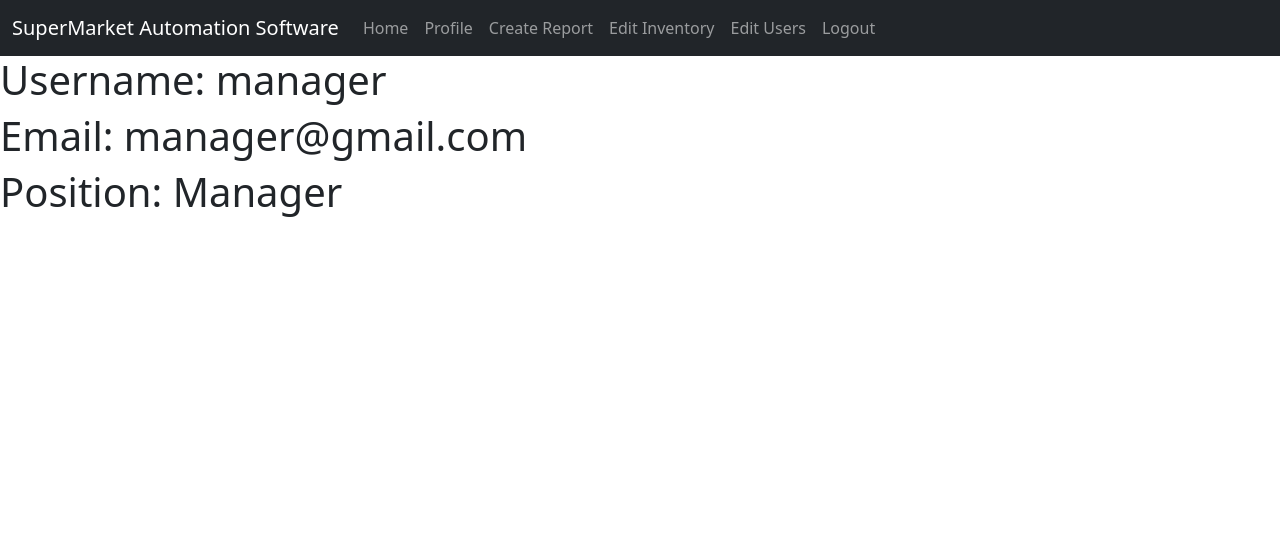
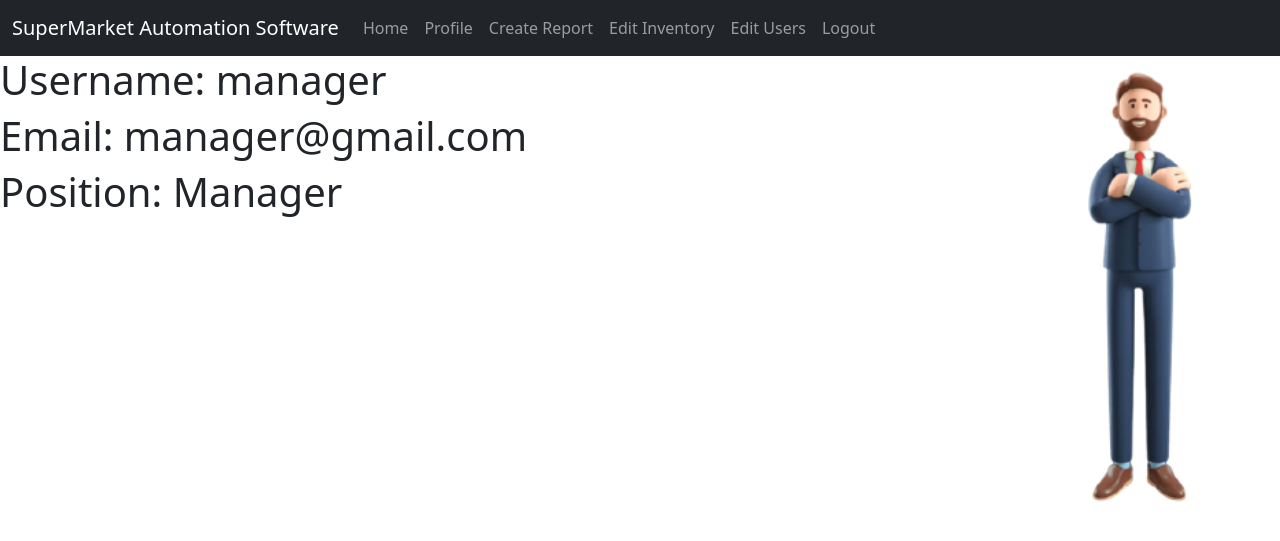
Before and after one commit to kaushal-banthia/supermarket, a Django app: page /profile/ in a window 1280 px wide. Shown: the top 541 px of the page. Run offline with Django 3.2, Linux system fonts and the light colour scheme; a user stored in the database is signed in.

Commit message:
created changes

```diff
--- a/account/templates/account/base.html
+++ b/account/templates/account/base.html
@@ -6,7 +6,7 @@
   <meta charset="utf-8">
   <meta name="viewport" content="width=device-width, initial-scale=1">
 
-  <!-- bootstrap -->
+<!-- bootstrap -->
 <link href="https://cdn.jsdelivr.net/npm/bootstrap@5.0.0-beta3/dist/css/bootstrap.min.css" rel="stylesheet" integrity="sha384-eOJMYsd53ii+scO/bJGFsiCZc+5NDVN2yr8+0RDqr0Ql0h+rP48ckxlpbzKgwra6" crossorigin="anonymous">
 
 <!-- custom css -->
@@ -107,6 +107,6 @@
 {% block content %}
 
 {% endblock %}
-<script src="https://cdn.jsdelivr.net/npm/bootstrap@5.0.0-beta3/dist/js/bootstrap.bundle.min.js" integrity="sha384-JEW9xMcG8R+pH31jmWH6WWP0WintQrMb4s7ZOdauHnUtxwoG2vI5DkLtS3qm9Ekf" crossorigin="anonymous"></script>
+
 </body>
 </html>
--- a/account/templates/account/profile.html
+++ b/account/templates/account/profile.html
@@ -1,6 +1,8 @@
 {% extends 'account/base.html' %}
 
+{% load static %}
 {% block content %}
+    <img src="{% static 'account/manager.png' %}" width=300 align=right>
     <h1>Username: {{user.username}}</h1>
     <h1>Email: {{user.email}}</h1>
     {% if user.is_superuser %}
```
Also changed, not shown: account/static/account/manager.png (added), db.sqlite3, product/migrations/0002_auto_20210329_0509.py (added), 5 other files.
